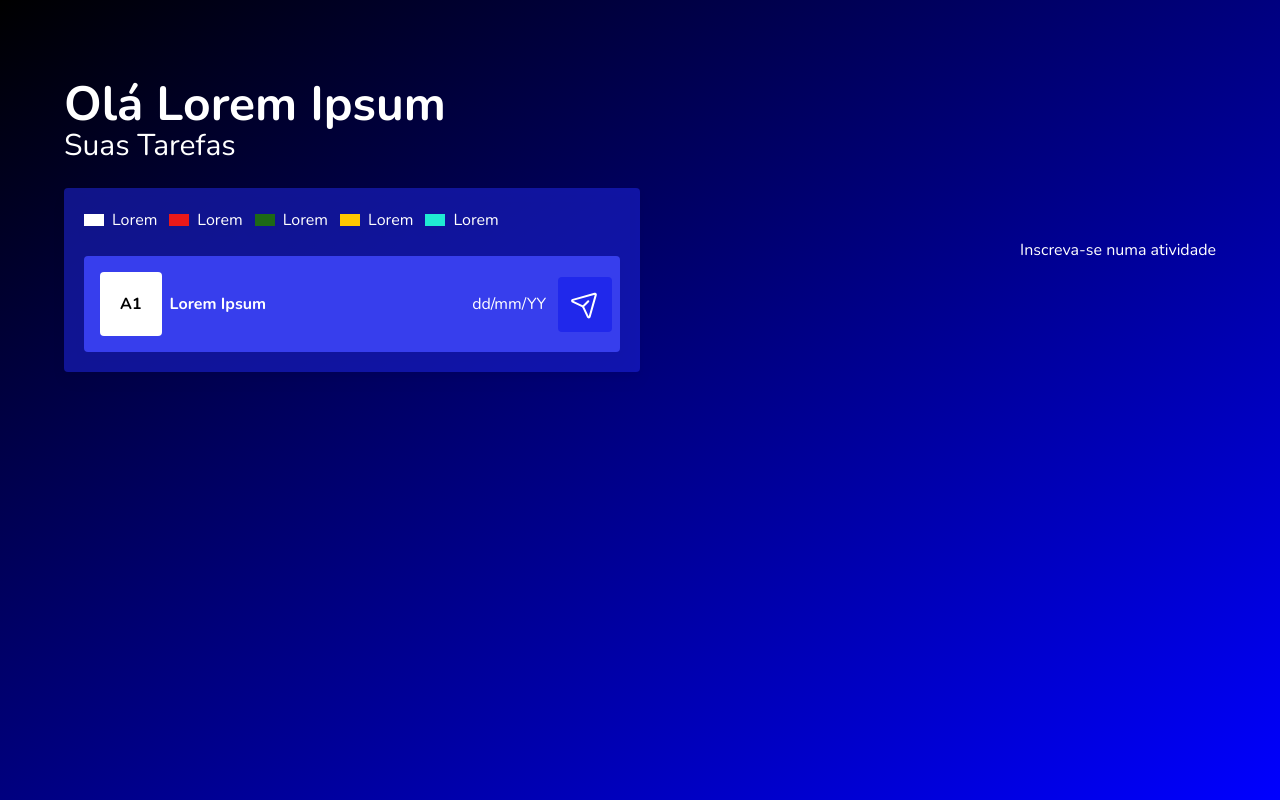
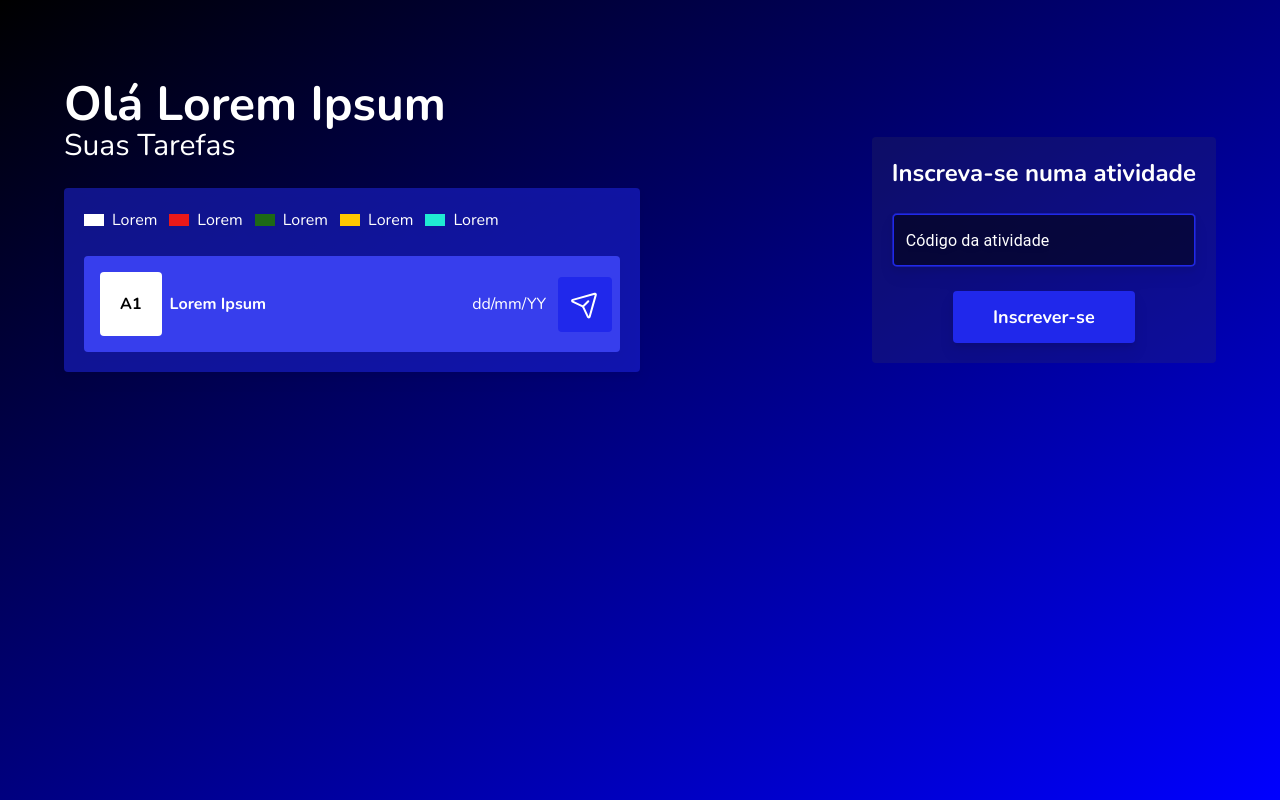
Before and after one commit to JoaoVictor-FA/Projeto-Eng-soft, a React (Vite) app in the folder frontend-engsoft/: page /student in a window 1280 px wide. Built offline with nearby package versions, Linux system fonts and the light colour scheme.

Commit message:
Creatign activity form

```diff
--- /dev/null
+++ b/frontend-engsoft/src/components/EntrarAtividade.tsx
@@ -0,0 +1,12 @@
+import InputField from "./InputField"
+export default function EntrarAtividade() {
+  return (
+    <div className="bg-gray-dark2 p-5 rounded flex flex-col gap-6">
+      <h3 className="font-bold text-2xl">Inscreva-se numa atividade</h3>
+      <form className="flex flex-col items-center justify-center gap-6 drop-shadow-lg" action="">
+        <InputField label="Código da atividade" type="text" />
+        <button type="submit" className="font-bold text-lg py-3 px-10 bg-blue-main hover:bg-blue-secondary transition rounded">Inscrever-se</button>
+      </form>
+    </div>
+  )
+}
--- a/frontend-engsoft/src/pages/StudentHome.tsx
+++ b/frontend-engsoft/src/pages/StudentHome.tsx
@@ -1,5 +1,6 @@
 import Card from "../components/Card";
 import Labels from "../components/Labels";
+import EntrarAtividade from "../components/EntrarAtividade";
 export default function StudentHome() {
   return (
     <main className="text-white w-full max-w-6xl">
@@ -12,9 +13,7 @@ export default function StudentHome() {
             <Card />
           </div>
         </aside>
-        <div className="">
-          <h3>Inscreva-se numa atividade</h3>
-        </div>
+        <EntrarAtividade />
       </section>
     </main>
   )
--- a/frontend-engsoft/tailwind.config.cjs
+++ b/frontend-engsoft/tailwind.config.cjs
@@ -19,6 +19,7 @@ module.exports = {
           light: "#F2F2F2",
           dark: "rgba(0, 0, 0, 0.5)",
           main: "rgba(0, 0, 0, 0.25)",
+          dark2: "rgba(66, 66, 74, 0.2)",
         },
         red: {
           main: "#EA1919",
```
